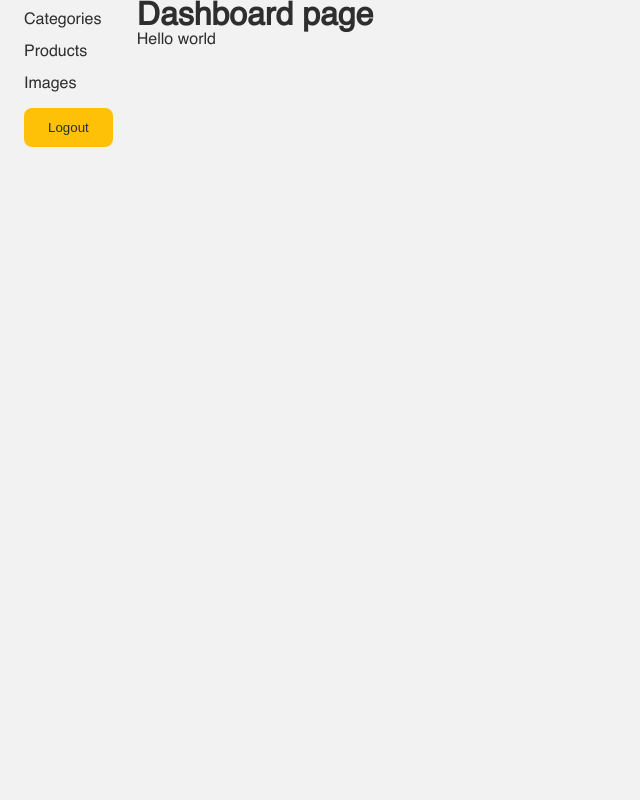
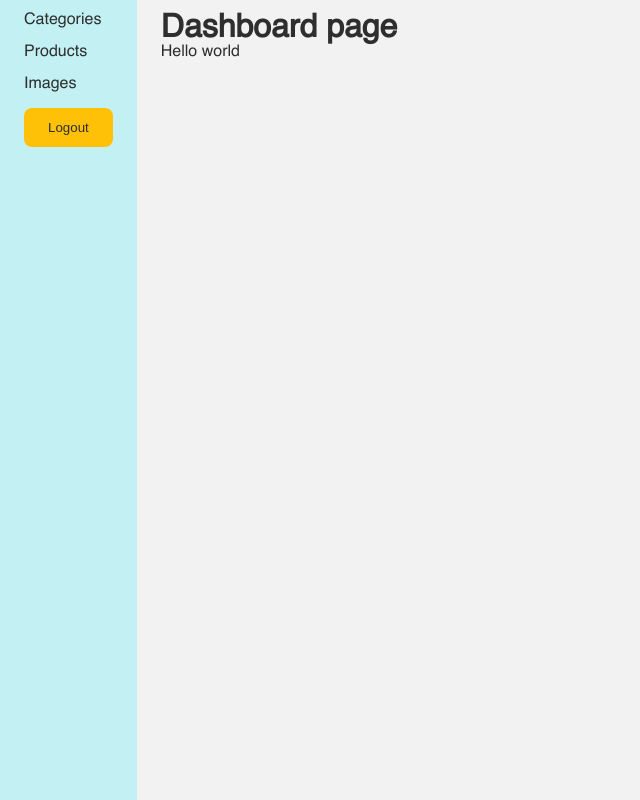
Before and after one commit to alexandermirzoyan/tap-n-meal-cms, a Next.js app: page /dashboard in a window 1280 px wide. Shown: the whole page, without its empty margins (0-640 px from the left). Built offline with nearby package versions, Linux system fonts and the light colour scheme.

Commit message:
style: main layout UI improved with background color and paddings

```diff
--- a/src/app/dashboard/styles.scss
+++ b/src/app/dashboard/styles.scss
@@ -5,5 +5,6 @@
 
   &--content {
     flex: 1;
+    padding: 12px 24px;
   }
 }
--- a/src/layouts/Navigation/styles.scss
+++ b/src/layouts/Navigation/styles.scss
@@ -2,7 +2,9 @@
   &--container {
     display: flex;
     flex-direction: column;
+    min-height: 100vh;
     padding: 12px 24px;
+    background-color: #c2f0f3;
 
     a {
       &:not(:last-child) {
```
